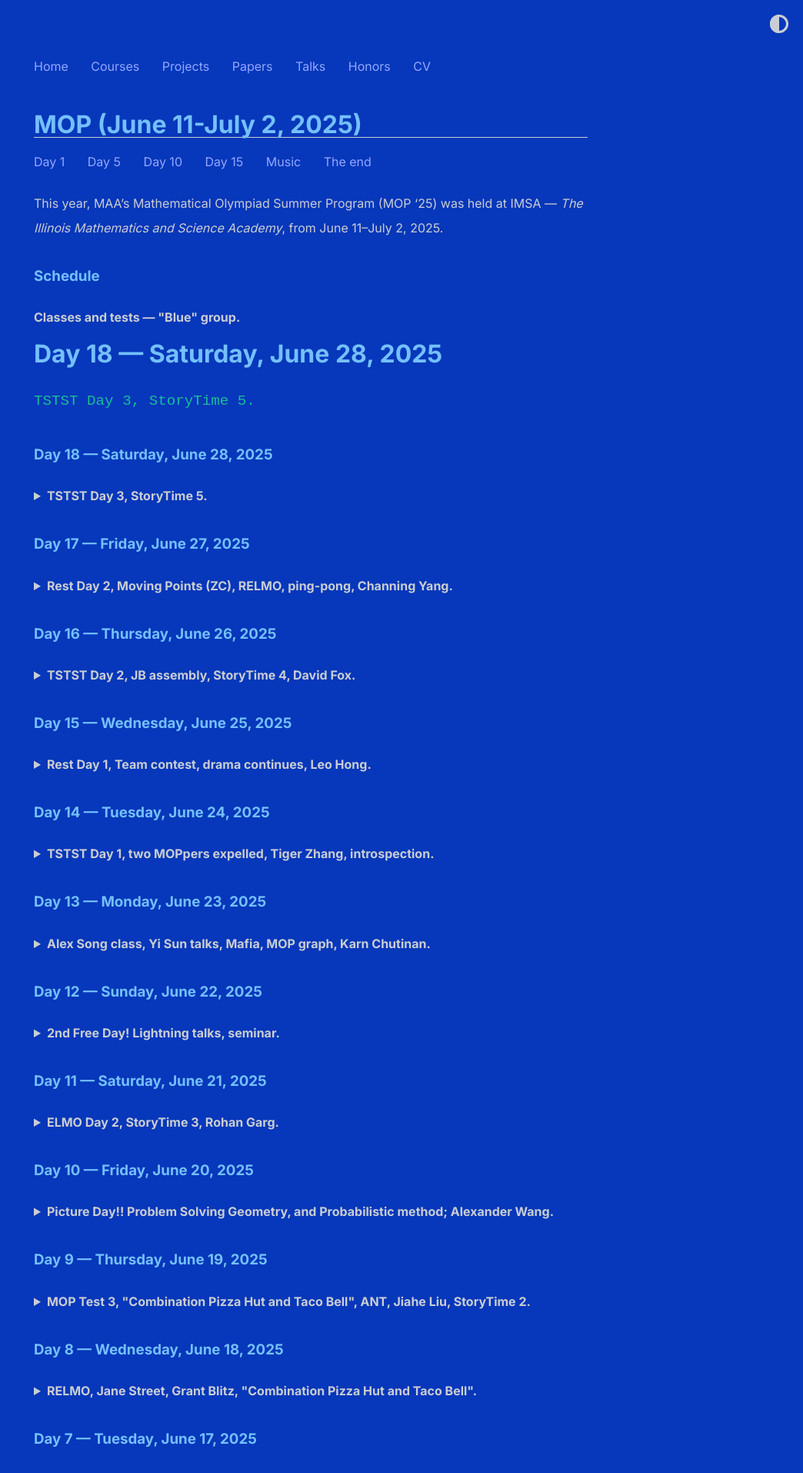
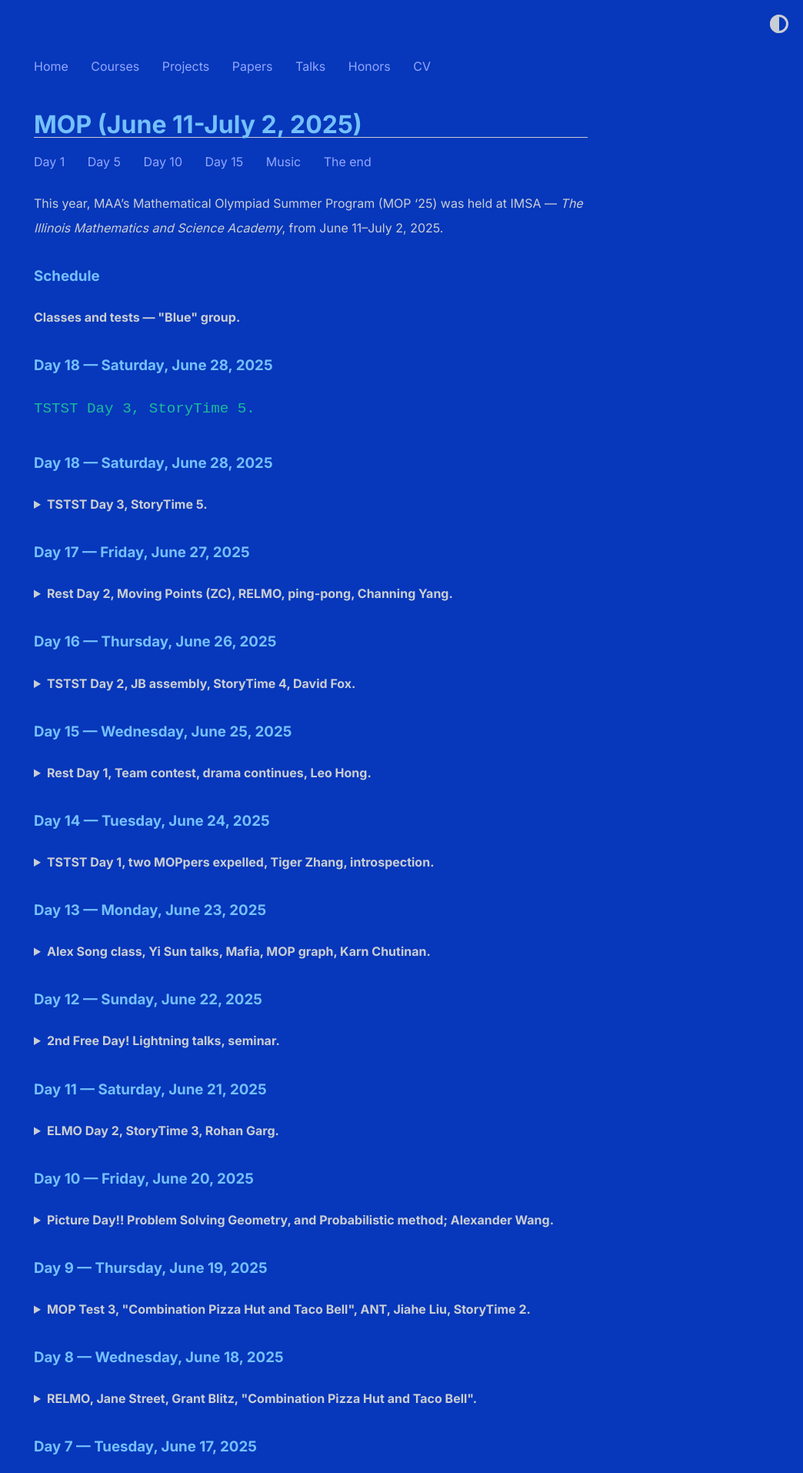
Before and after one commit to shihankanungo/shihankanungo.github.io, a Jekyll site: the page built from mop.md, in a window 1280 px wide. Shown: the top 1914 px of the page at 77% size, without its empty margins (236-1280 px from the left). Built offline with Jekyll 4.4.1, drawn with Linux system fonts in a browser that asks for light colours.

Commit message:
Update mop.md

```diff
--- a/mop.md
+++ b/mop.md
@@ -18,7 +18,7 @@ This year, MAA’s Mathematical Olympiad Summer Program (MOP '25) was held at IM
 </details>
 
 <div class="heading-block">
-  <h2>Day 18 &mdash; Saturday, June 28, 2025</h2>
+  <h3>Day 18 &mdash; Saturday, June 28, 2025</h3>
   <div class="subline">TSTST Day 3, StoryTime 5.</div>
 </div>
 
```
